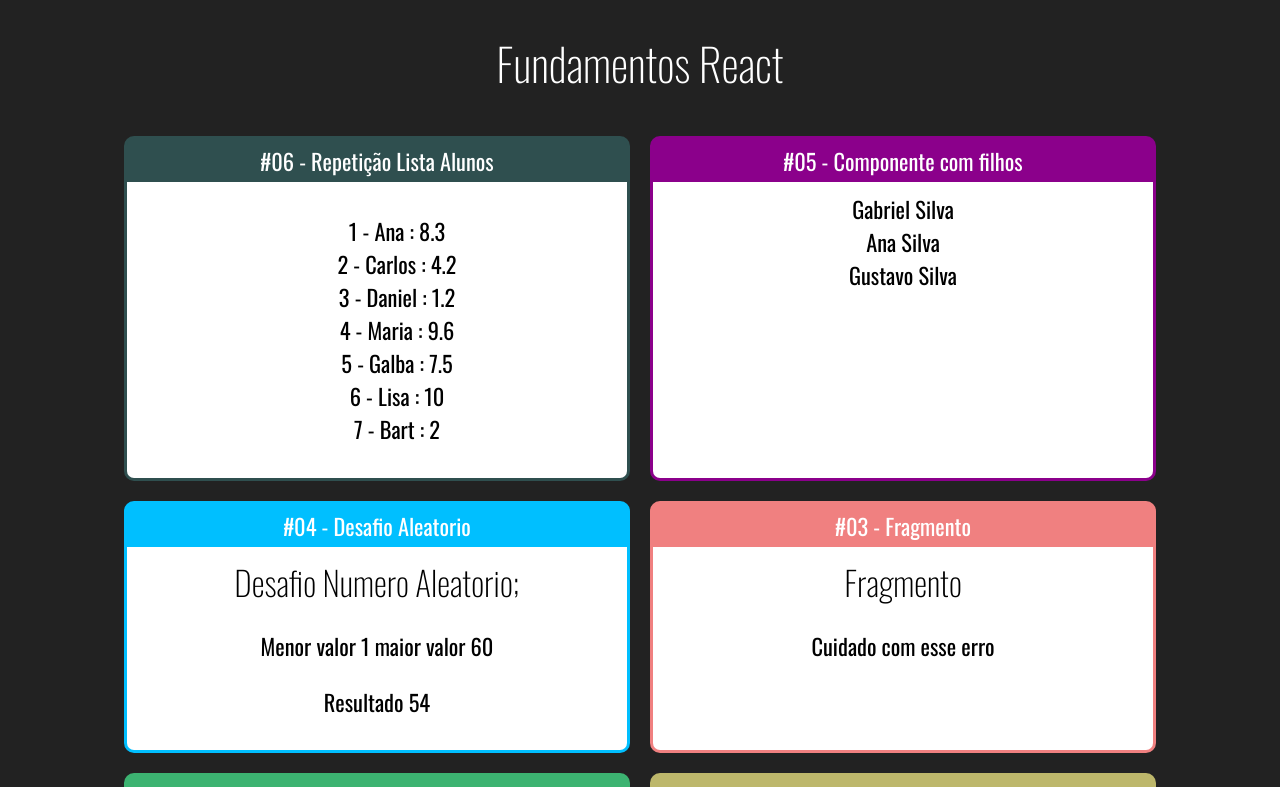
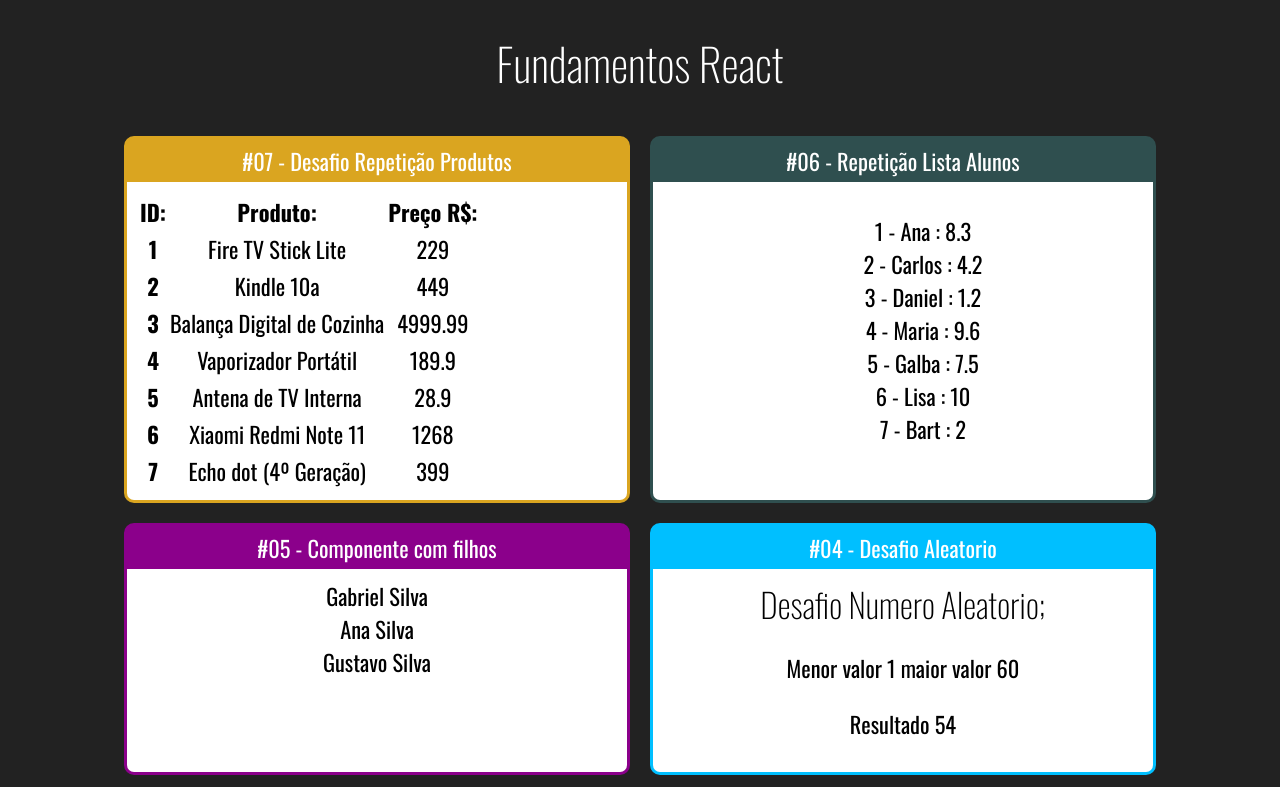
Before and after one commit to oliveiraprg/react_cod3r, a React (Create React App) app in the folder fundamentos-react/: page / in a window 1280 px wide. Shown: the top 787 px of the page. Built offline with nearby package versions, Linux system fonts and the light colour scheme.

Commit message:
product table challenge vgabriel

```diff
--- a/fundamentos-react/src/App.jsx
+++ b/fundamentos-react/src/App.jsx
@@ -8,6 +8,7 @@ import Aleatorio from './components/basicos/Aleatorio';
 import Familia from "./components/basicos/Familia";
 import FamiliaMembro from "./components/basicos/FamiliaMembro";
 import ListaAlunos from "./components/repeticao/ListaAlunos";
+import TabelaProduto from "./components/repeticao/TabelaProduto";
 
 
 export default function App(props) {
@@ -15,6 +16,9 @@ export default function App(props) {
         <div className='App'>
             <h1>Fundamentos React</h1>
             <div className="Cards">
+                <Card titulo="#07 - Desafio Repetição Produtos" color="#DAA520">
+                    <TabelaProduto />
+                </Card>
                 <Card titulo="#06 - Repetição Lista Alunos" color="#2F4F4F">
                     <ListaAlunos />
                 </Card>
--- /dev/null
+++ b/fundamentos-react/src/components/repeticao/TabelaProduto.jsx
@@ -0,0 +1,33 @@
+import React from "react";
+import produtos from '../../data/produtos';
+
+
+export default function ListaProdutos () {
+
+    const listaProdutos = produtos.map((produto) => {
+        return (
+                <tr key={produto.id}>
+                    <th>{produto.id}</th>
+                    <td>{produto.produto}</td>
+                    <td>{parseFloat(produto.preco)}</td>
+                </tr>
+        )
+    })
+
+    return (
+        <div>
+            <table>
+                <thead>
+                    <tr>
+                        <th>ID:</th>
+                        <th>Produto:</th>
+                        <th>Preço R$:</th>
+                    </tr>
+                </thead>
+                <tbody>
+                        {listaProdutos}
+                </tbody>
+            </table>
+        </div>
+    )
+}
--- /dev/null
+++ b/fundamentos-react/src/data/produtos.js
@@ -0,0 +1,11 @@
+const produtos = [
+    {id: 1, produto: 'Fire TV Stick Lite', preco:229.00},
+    {id: 2, produto: 'Kindle 10a', preco:449.00},
+    {id: 3, produto: 'Balança Digital de Cozinha', preco:4999.99},
+    {id: 4, produto: 'Vaporizador Portátil', preco:189.90},
+    {id: 5, produto: 'Antena de TV Interna', preco:28.90},
+    {id: 6, produto: 'Xiaomi Redmi Note 11', preco:1268.0},
+    {id: 7, produto: 'Echo dot (4º Geração)', preco:399.0},
+]
+
+export default produtos
```
